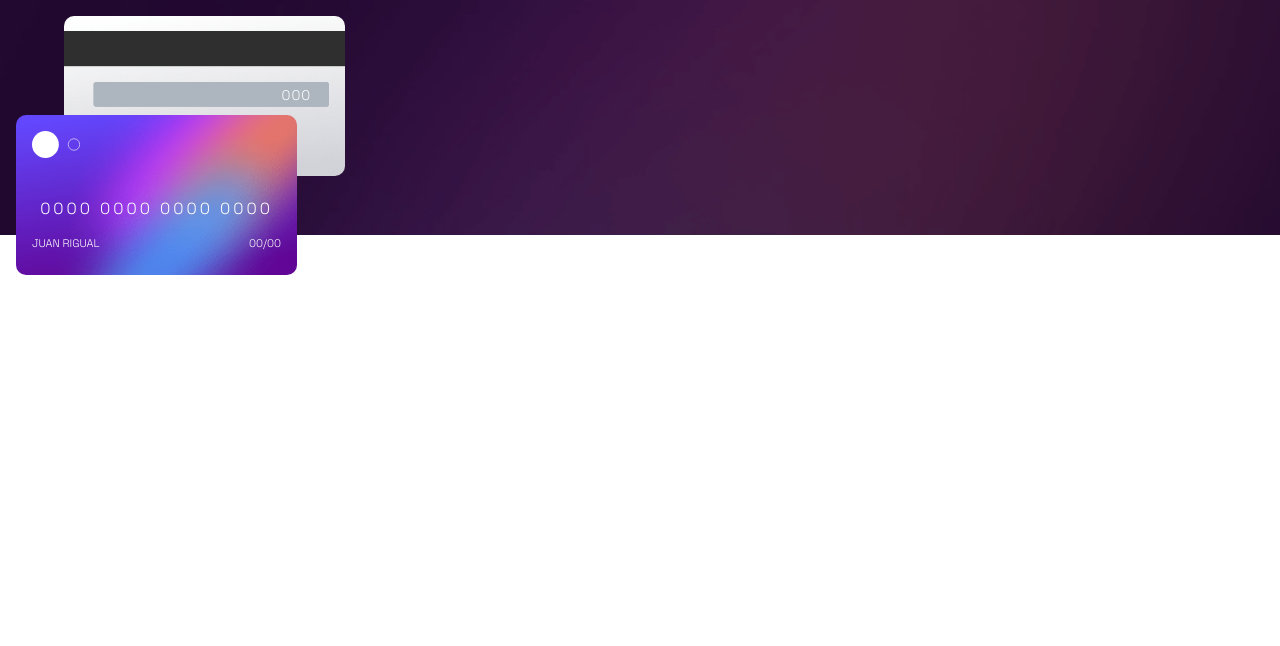
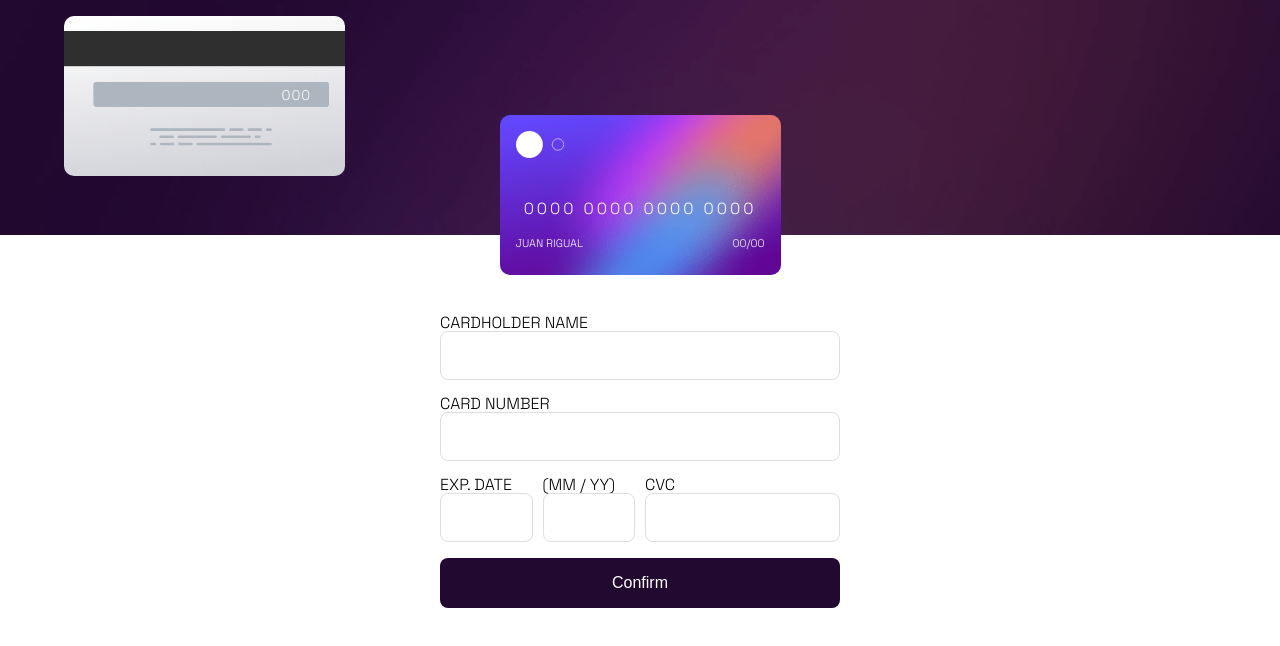
Before and after one commit to ArepaQuemada/interactive-card-form, a React (Vite) app: page / in a window 1280 px wide. Shown: the top 646 px of the page. Built offline with nearby package versions, Linux system fonts and the light colour scheme.

Commit message:
add styles basic styles for form

```diff
--- /dev/null
+++ b/src/components/button/Button.tsx
@@ -0,0 +1,21 @@
+import React from "react";
+import { ButtonStyled } from "./button.styled";
+
+interface ButtonProps extends React.ButtonHTMLAttributes<HTMLButtonElement> {
+  name: string;
+  children: string;
+}
+
+/**
+ * TODO
+ * Agregar hover state
+ */
+function Button({ name, children, ...rest }: ButtonProps) {
+  return (
+    <ButtonStyled name={name} {...rest}>
+      {children}
+    </ButtonStyled>
+  );
+}
+
+export default Button;
--- /dev/null
+++ b/src/components/button/button.styled.ts
@@ -0,0 +1,10 @@
+import styled from "styled-components";
+import { baseInputStyles } from "../../styles/base-input";
+
+export const ButtonStyled = styled.button`
+  ${baseInputStyles}
+  background-color: ${(props) => props.theme.violet.very_dark};
+  border-style: none;
+  color: ${(props) => props.theme.white.default};
+  font-size: 1rem;
+`;
--- /dev/null
+++ b/src/components/form/Form.tsx
@@ -0,0 +1,33 @@
+import React from "react";
+import Button from "../button/Button";
+import Input from "../input/Input";
+import {
+  CvcWrapper,
+  DateAndCvC,
+  ExpDateDate,
+  FormWrapper,
+  MonthYear,
+} from "./form.styled";
+
+const Form = () => {
+  return (
+    <FormWrapper>
+      <Input labelFor="cardholder name" autoComplete="off" />
+      <Input labelFor="card number" type="number" autoComplete="off" />
+      <DateAndCvC>
+        <ExpDateDate>
+          <Input labelFor="exp. date" type="number" autoComplete="off" />
+        </ExpDateDate>
+        <MonthYear>
+          <Input labelFor="(mm / yy)" type="number" autoComplete="off" />
+        </MonthYear>
+        <CvcWrapper>
+          <Input labelFor="cvc" type="number" autoComplete="off" />
+        </CvcWrapper>
+      </DateAndCvC>
+      <Button name="confirm">Confirm</Button>
+    </FormWrapper>
+  );
+};
+
+export default Form;
--- /dev/null
+++ b/src/components/form/form.styled.ts
@@ -0,0 +1,24 @@
+import styled from "styled-components";
+
+export const FormWrapper = styled.div`
+  margin-top: 4rem;
+  max-width: 400px;
+`;
+
+export const DateAndCvC = styled.div`
+  display: grid;
+  grid-template-columns: repeat(8, 1fr);
+  grid-gap: 10px;
+`;
+
+export const CvcWrapper = styled.div`
+  grid-column: 5 / 9;
+`;
+
+export const ExpDateDate = styled.div`
+  grid-column: 1 / 3;
+`;
+
+export const MonthYear = styled.div`
+  grid-column: 3 / 5;
+`;
--- /dev/null
+++ b/src/components/input/Input.tsx
@@ -0,0 +1,24 @@
+import React from "react";
+import { InputStyled, LabelStyled } from "./input-styled";
+
+export interface InputProps
+  extends React.InputHTMLAttributes<HTMLInputElement> {
+  labelFor: string;
+}
+
+/**
+ * TODO
+ * add error styles and message
+ */
+const Input = ({ labelFor, ...rest }: InputProps) => {
+  return (
+    <div>
+      <LabelStyled htmlFor={labelFor}>
+        {labelFor.toLocaleUpperCase()}
+      </LabelStyled>
+      <InputStyled id={labelFor} {...rest} />
+    </div>
+  );
+};
+
+export default Input;
--- /dev/null
+++ b/src/components/input/input-styled.ts
@@ -0,0 +1,11 @@
+import styled from "styled-components";
+import { baseInputStyles } from "../../styles/base-input";
+
+export const InputStyled = styled.input`
+  ${baseInputStyles}
+  border: 1px solid ${({ theme }) => `${theme.violet.light}`};
+`;
+
+export const LabelStyled = styled.label`
+  display: block;
+`;
--- a/src/components/ui/card-ui/CardUI.tsx
+++ b/src/components/ui/card-ui/CardUI.tsx
@@ -2,6 +2,10 @@ import { BaseComponentInterface } from "../../../interfaces/component-base";
 import { BasePadding } from "../../../styles/base-padding";
 import { CardUIStyles } from "./card-ui.styles";
 
+/**
+ * TODO
+ * FIX STYLES ON CARD
+ */
 const CardUI = ({ children }: BaseComponentInterface) => (
   <CardUIStyles>
     <BasePadding>{children}</BasePadding>
--- a/src/pages/CardForm.tsx
+++ b/src/pages/CardForm.tsx
@@ -3,6 +3,7 @@ import CardUI from "../components/ui/card-ui/CardUI";
 import FormUI from "../components/ui/form-ui/FormUI";
 import CardFront from "../components/card-front/CardFront";
 import CardBack from "../components/card-back/CardBack";
+import Form from "../components/form/Form";
 
 const CardForm = () => (
   <>
@@ -10,7 +11,9 @@ const CardForm = () => (
       <CardFront />
       <CardBack />
     </CardUI>
-    <FormUI>Form</FormUI>
+    <FormUI>
+      <Form />
+    </FormUI>
   </>
 );
 
--- /dev/null
+++ b/src/styles/base-input.ts
@@ -0,0 +1,7 @@
+export const baseInputStyles = `
+    padding: 1rem;
+    width: 100%;
+    max-width: 400px;
+    border-radius: 8px;
+    margin-bottom: 1rem;
+`;
--- a/src/styles/base-padding.ts
+++ b/src/styles/base-padding.ts
@@ -3,6 +3,8 @@ import { mediaQueries } from "../media-queries";
 
 export const BasePadding = styled.div`
   padding: 1rem;
+  display: flex;
+  justify-content: center;
 
   @media ${mediaQueries.desktop} {
     padding: 3rem;
--- a/src/theme/theme.ts
+++ b/src/theme/theme.ts
@@ -1,4 +1,6 @@
-export const theme = {
+import { DefaultTheme } from "styled-components";
+
+export const theme: DefaultTheme = {
   white: {
     default: "hsl(0, 0%, 100%)",
   },
```
Also changed, not shown: src/types/styled.d.ts (added, +16 -0 lines).
